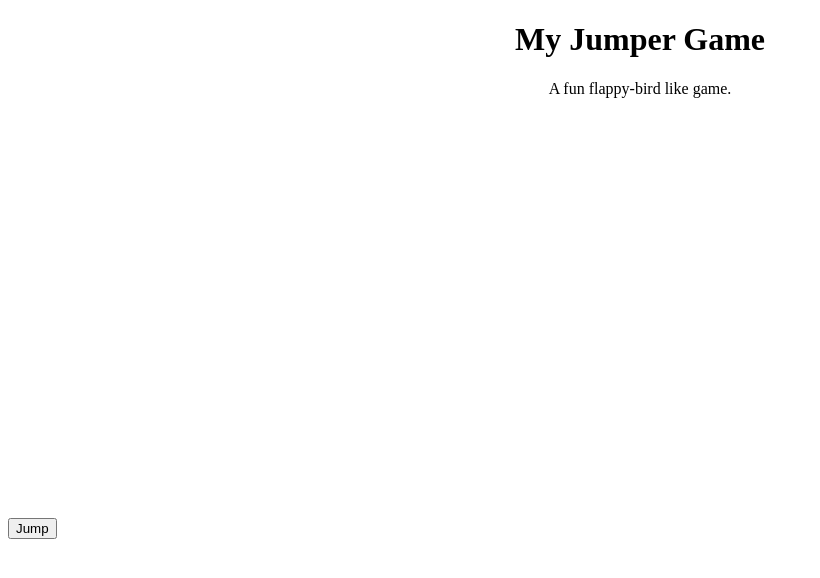
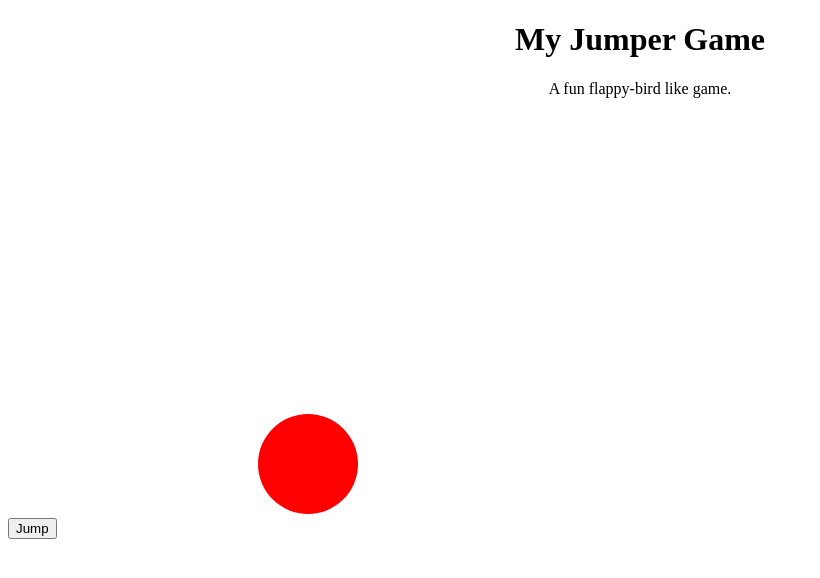
Before and after one commit to asmnajmussakibkhan/My-Jumper-Game-from-Sololearn-Game-Development-with-JS, a plain HTML site: page index.html in a window 1280 px wide. Shown: the whole page, without its empty margins (0-820 px from the left). Drawn offline with Linux system fonts and the light colour scheme.

Commit message:
Update index.html

```diff
--- a/index.html
+++ b/index.html
@@ -9,6 +9,6 @@
     <canvas id="canvas" width="600" height="400">Your browser does not support the HTML5 canvas tag.</canvas>
     <br>
     <button id="jump">Jump</button>
-    <script src="game.js"></script>
+    <script src="script.js"></script>
 </body>
 </html>
```
